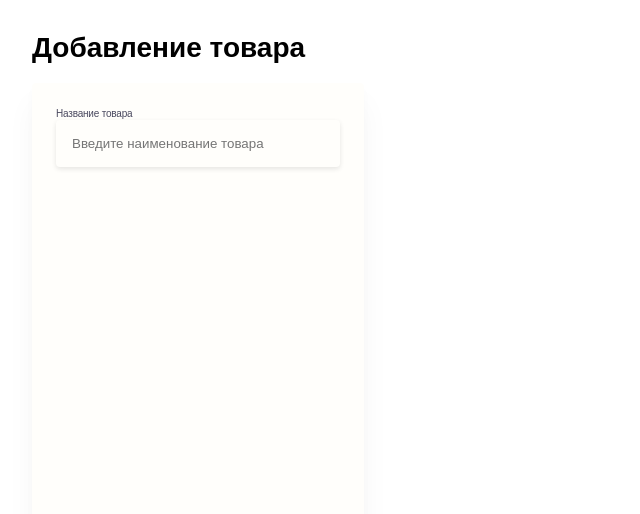
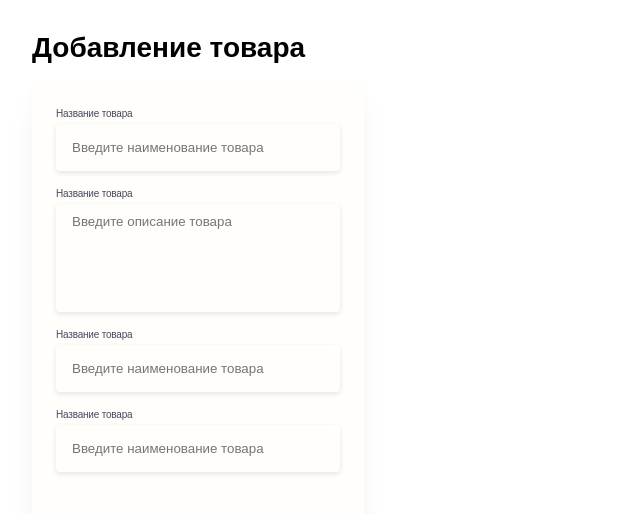
Before and after one commit to norylord/next-nrylord, a Next.js app: page / in a window 1280 px wide. Shown: the top 514 px of the page, without its empty margins (0-640 px from the left). Built offline with nearby package versions, Linux system fonts and the light colour scheme.

Commit message:
input created

```diff
--- a/components/UI/Input/Input.js
+++ b/components/UI/Input/Input.js
@@ -1,8 +1,9 @@
 import styles from './Input.module.sass'
 
-const Input = ({onChange, value, placeholder, name}) => {
+const Input = ({onChange, value, placeholder, name, id}) => {
     return (
-        <input onChange={onChange} value={value} placeholder={placeholder} name={name} className={styles.input}/>
+        <input id={id} onChange={onChange} value={value} placeholder={placeholder} name={name}
+               className={styles.input}/>
     );
 };
 
--- a/pages/index.js
+++ b/pages/index.js
@@ -9,8 +9,22 @@ export default function Home() {
             <h1 className={styles.title}>Добавление товара</h1>
             <div className={styles.main__container}>
                 <div className={styles.form__container}>
-                    <label htmlFor="" className={styles.form__input__label}>Название товара</label>
-                    <Input name='cardName' placeholder='Введите наименование товара'/>
+                    <div className={styles.form__name__input}>
+                        <label htmlFor="cardName" className={styles.form__input__label}>Название товара</label>
+                        <Input name='cardName' placeholder='Введите наименование товара' id='cardName'/>
+                    </div>
+                    <div className={styles.form__description__input}>
+                        <label htmlFor="cardName" className={styles.form__input__label}>Название товара</label>
+                        <textarea placeholder='Введите описание товара'/>
+                    </div>
+                    <div className={styles.form__name__input}>
+                        <label htmlFor="cardName" className={styles.form__input__label}>Название товара</label>
+                        <Input name='cardName' placeholder='Введите наименование товара' id='cardName'/>
+                    </div>
+                    <div className={styles.form__name__input}>
+                        <label htmlFor="cardName" className={styles.form__input__label}>Название товара</label>
+                        <Input name='cardName' placeholder='Введите наименование товара' id='cardName'/>
+                    </div>
                 </div>
                 <div className={styles.cards__container}></div>
             </div>
--- a/styles/Home.module.sass
+++ b/styles/Home.module.sass
@@ -16,10 +16,43 @@
   height: 440px
   background: #FFFEFB
   box-shadow: 0px 20px 30px rgba(0, 0, 0, 0.04), 0px 6px 10px rgba(0, 0, 0, 0.02)
-  padding: 24px
+  padding: 16px 24px
   border-radius: 4px
   display: flex
   flex-direction: column
+
+  input
+    color: red
+
+    ::placeholder
+      color: #B4B4B4
+
+  textarea
+    font-family: Source Sans Pro, sans-serif
+    resize: none
+    border: none
+    padding: 10px 16px
+    box-shadow: 0px 2px 5px rgba(0, 0, 0, 0.1)
+    background: #FFFEFB
+    border-radius: 4px
+    height: 108px
+
+    ::placeholder
+      color: #B4B4B4
+
+    &:focus
+      outline: none
+
+  .form__name__input
+    margin: 8px 0
+    display: flex
+    flex-direction: column
+
+  .form__description__input
+    margin: 8px 0
+    display: flex
+    flex-direction: column
+
 
   .form__input__label
     font-family: 'Source Sans Pro', sans-serif
@@ -29,6 +62,7 @@
     line-height: 13px
     letter-spacing: -0.02em
     color: #49485E
+    margin-bottom: 4px
 
 
 .cards__container
```
